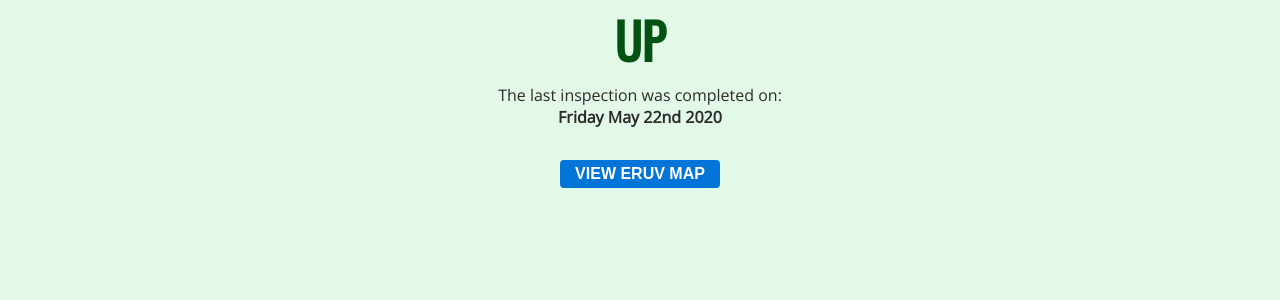
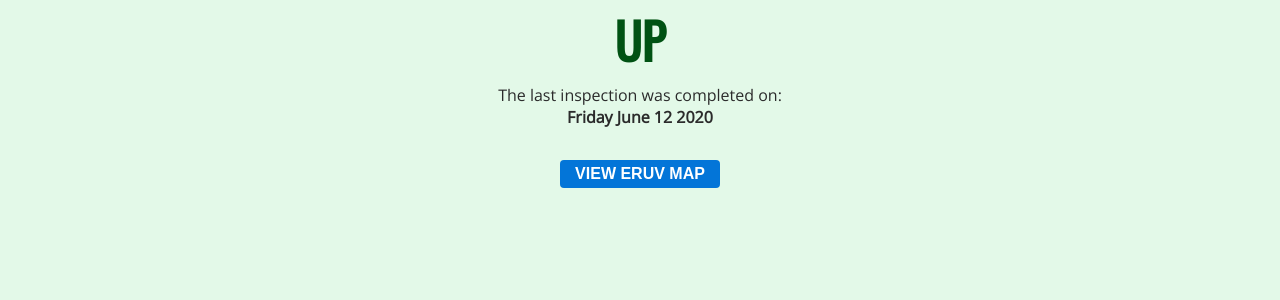
Before and after one commit to MisterGlass/eiruv, a Jekyll site: the page built from docs/index.md, in a window 1280 px wide. Shown: the part 206-506 px from the top of the page. Built offline with Jekyll 4.4.1, drawn with Linux system fonts in a browser that asks for light colours; our own code applies the rules of GitHub Pages for plain Markdown files.

Commit message:
Update eruv_status.yml

```diff
--- a/docs/_data/eruv_status.yml
+++ b/docs/_data/eruv_status.yml
@@ -1,3 +1,3 @@
 status: "Up"
-date: "Friday May 22nd 2020"
+date: "Friday June 12 2020"
 details: ""
```
